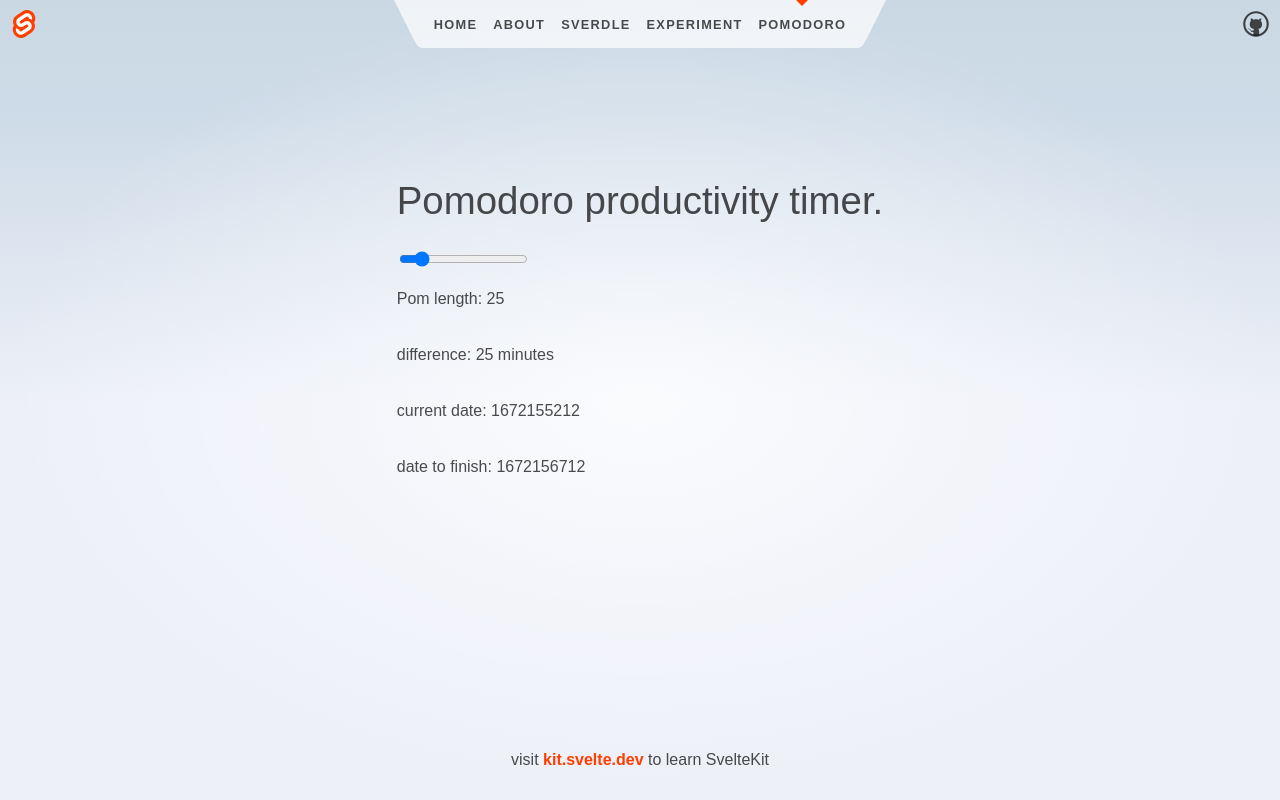
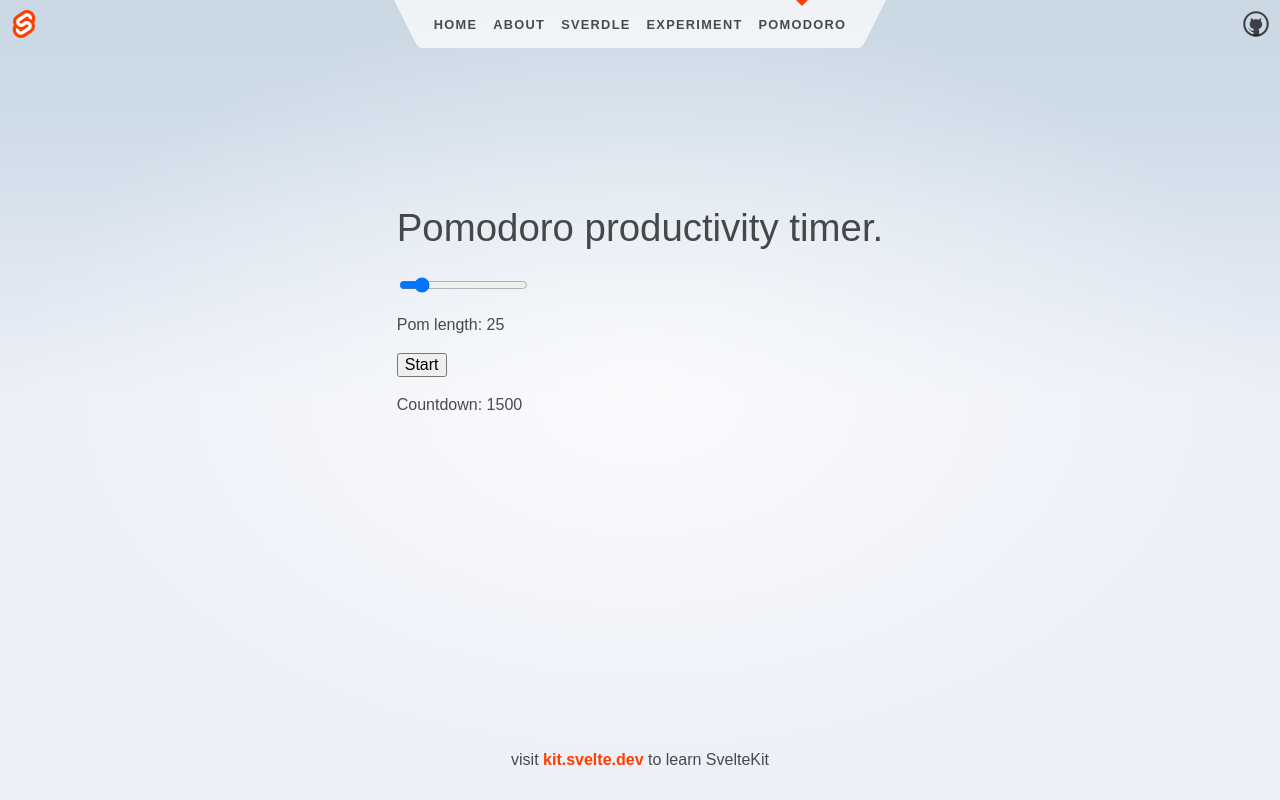
Before and after one commit to Kelamir/svelteExerciseApp, a SvelteKit app: page /pomodoro in a window 1280 px wide. Built offline with nearby package versions, Linux system fonts and the light colour scheme.

Commit message:
add a function to start a pom

```diff
--- a/src/routes/pomodoro/+page.svelte
+++ b/src/routes/pomodoro/+page.svelte
@@ -5,11 +5,22 @@
 
 
 <script>
+    import {writable} from "svelte/store";
 
+    let interval;
     let inputMinutes = 25;
+    $: countdown = writable(inputMinutes * 60);
 
-    let start = new Date().getTime() / 1000;
-    $: end = start + (inputMinutes * 60);
+    function startPom() {
+        let start = new Date().getTime() / 1000;
+        let end = start + (inputMinutes * 60);
+
+        countdown = end - start;
+
+        let interval = setInterval(() => {
+            countdown.update(n => n - 1);
+        }, 1000);
+    }
 
 </script>
 
@@ -21,10 +32,11 @@
         <input type="range" bind:value={inputMinutes} min=10 max=120 step=5>
     </label>
     <p>Pom length: {inputMinutes}</p>
-    <p>difference: {(end - start) / 60} minutes</p>
 
-    <p>current date: {start}</p>
-    <p>date to finish: {end}</p>
+    <button on:click={startPom}>
+        Start
+    </button>
+    <p>Countdown: {$countdown}</p>
 </div>
 
 
```
